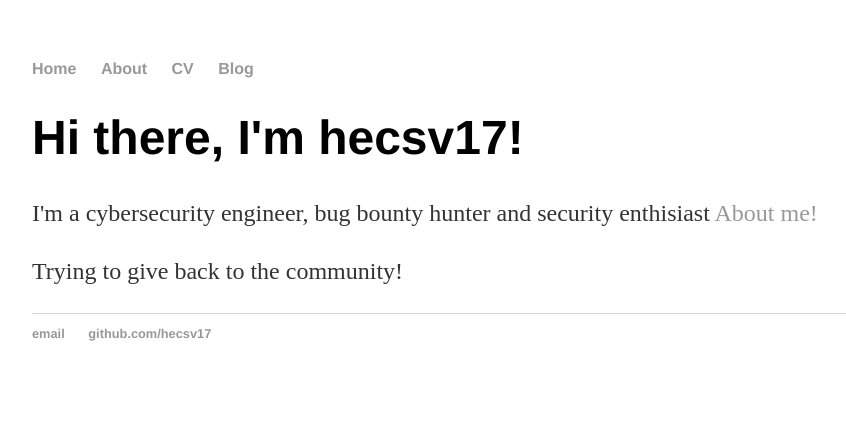
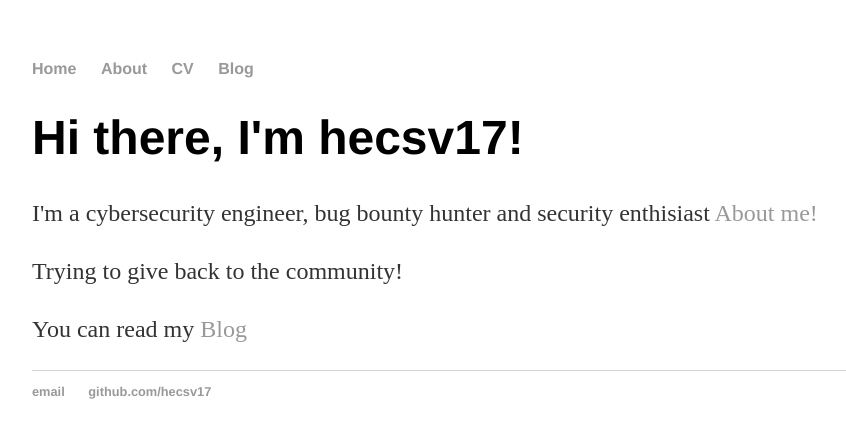
Before and after one commit to hecsv17/hecsv17.github.io, a Jekyll site: the page built from index.html, in a window 1280 px wide. Shown: the top 438 px of the page, without its empty margins (160-1006 px from the left). Built offline with Jekyll 4.4.1, drawn with Linux system fonts in a browser that asks for light colours.

Commit message:
Update index.html

```diff
--- a/index.html
+++ b/index.html
@@ -6,4 +6,5 @@ title: hecsv17 blog
 	<h1>Hi there, I'm hecsv17!</h1>
 	<p>I'm a cybersecurity engineer, bug bounty hunter and security enthisiast <a href="/about">About me!</a></p>
 	<p>Trying to give back to the community!</p>
+	<p>You can read my <a href="/blog">Blog</a></p>
 </div><!-- /.blurb -->
```
